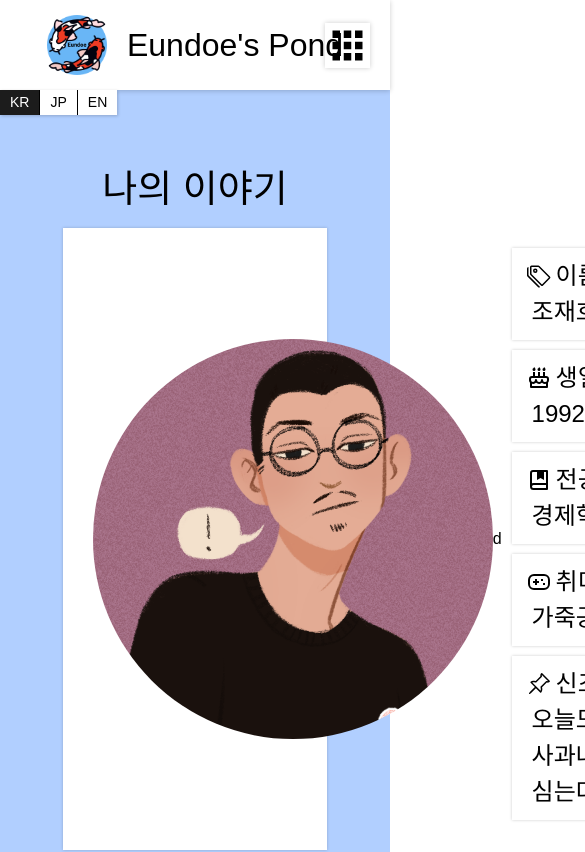
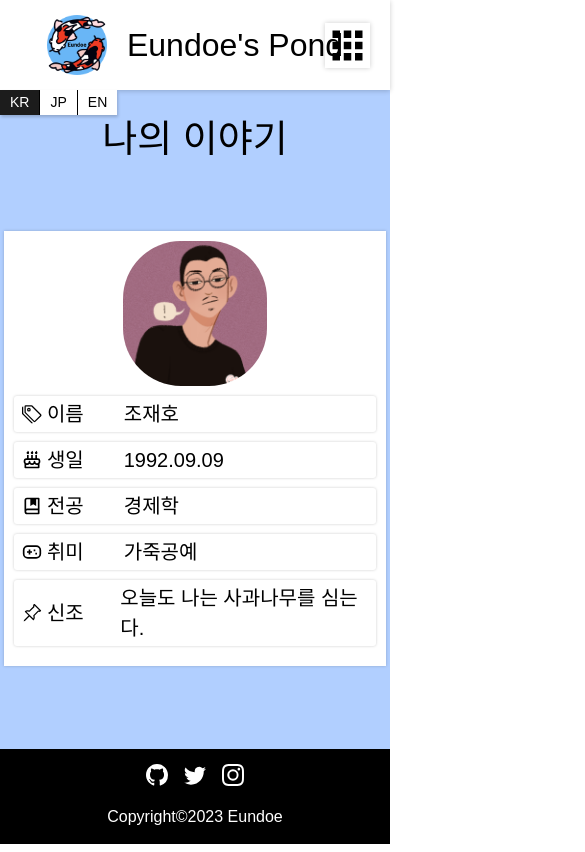
Before and after one commit to Eundoe/eundoe-reactprofile, a React (Create React App) app: page /about in a window 390 px wide. Shown: the top 852 px of the page, 585 px wide, since content can reach past the window. Built offline with nearby package versions, Linux system fonts and the light colour scheme.

Commit message:
about finish left skill port contact

```diff
--- a/src/Component.css
+++ b/src/Component.css
@@ -344,9 +344,10 @@ article{
     box-shadow: 0 0 5px rgba(255, 255, 255, 0.7);
   }
   ul#translate{
+    z-index: 30;
     left: 0; top: 90px;
     margin-left: 0;
-    box-shadow: 1px 1px 3px rgba(0, 0, 0, 0.2);
+    box-shadow: 1px 2px 3px rgba(0, 0, 0, 0.2);
   }
 
   footer{
--- a/src/page/About.css
+++ b/src/page/About.css
@@ -48,7 +48,6 @@ div#priv>div>dl{
 }
 
 div#priv>div>dl>dt{
-  margin-right: 10px;
   line-height: 1.5em;
   display: flex;
   align-items: center;
@@ -58,12 +57,127 @@ div#priv>div>dl>dt>svg{
   padding: 0 5px;
 }
 div#priv>div>dl>dd{
-  margin-left: 10px;
   line-height: 1.5em;
 }
 
 
 @media screen and (min-width:1400px) {}
-@media screen and (min-width:980px) and (max-width : 1399.9px) {}
-@media screen and (min-width:580px) and (max-width : 979.9px) {}
-@media screen and (min-width:5px) and (max-width : 579.9px) {}
+@media screen and (min-width:980px) and (max-width : 1400px) {
+  article#about{
+    padding:30px 40px;
+    background-color: rgb(177, 207, 255);
+  }
+  div#priv{
+    width: 95%;
+    display: block;
+    border-radius: 10px;
+  }
+
+  div#priv>img{
+    max-width: 300px;
+    margin:  0 auto 10px;
+  }
+  div#priv>div{
+    padding: 10px;
+    display: flex;
+    justify-content: center;
+    align-items: center;
+    flex-wrap: wrap;
+  }
+  div#priv>div>dl{
+    width: 45%;
+    margin-bottom: 0;
+    margin: 5px;
+
+  }
+  div#priv>div>dl:last-child{
+    width: 93.7%;
+  }
+
+
+
+}
+@media screen and (min-width:580px) and (max-width : 980px) {
+
+  article#about{
+    height: calc(100vh - 185px);
+    padding: 30px 0;
+  }
+
+  div#priv{
+    box-sizing: border-box;
+    width: 98%;
+    padding: 10px;
+  }
+
+  div#priv>img{
+    display: block;
+    max-width: 30%;
+    border-radius: 0%;
+  }
+  div#priv>div{
+    width: 70%;
+    padding: 10px;
+    display: flex;
+    justify-content: center;
+    flex-wrap: wrap;
+  }
+  div#priv>div>dl{
+    width: 40%;
+    margin-bottom: 0;
+    margin: 5px;
+    border-radius: 10px;
+    font-size: 20px;
+  }
+  div#priv>div>dl:last-child{
+    width: 85%;
+    padding: 15px;
+  }
+
+
+}
+@media screen and (min-width:5px) and (max-width : 580px) {
+
+  article#about{
+    width: 100%;
+    height: calc(100vh - 185px);
+    padding: 30px 0;
+  }
+
+  div#priv{
+    box-sizing: border-box;
+    width: 98%;
+    background-color: #fff;
+    display: block;
+    padding: 10px;
+  }
+
+  div#priv>img{
+    display: block;
+    max-width: 40%;
+    border-radius: 40%;
+    margin:  0 auto 5px;
+  }
+  div#priv>div{
+    width: 100%;
+    padding: 0px;
+    display: block;
+  }
+  div#priv>div>dl{
+    width: 100%;
+    box-sizing: border-box;
+    margin-bottom: 0;
+    margin: 10px auto;
+    padding: 3px;
+    border-radius: 3px;
+    display: flex;
+    justify-content: flex-start;
+    align-items: center;
+    font-size: 20px;
+  }
+  div#priv>div>dl>dt{
+    width: 30%;
+  }
+
+
+}
--- a/src/page/About.js
+++ b/src/page/About.js
@@ -9,7 +9,7 @@ function About({t}){
       <div id="aboutwrap">
         <h2>{t('menu.about')}</h2>
         <div  id="priv">
-          <img src="./Images/mychar.png" alt="mychar"/>d
+          <img src="./Images/mychar.png" alt="mychar"/>
           <div>
           <dl>
             <dt className="ptitle">
```
